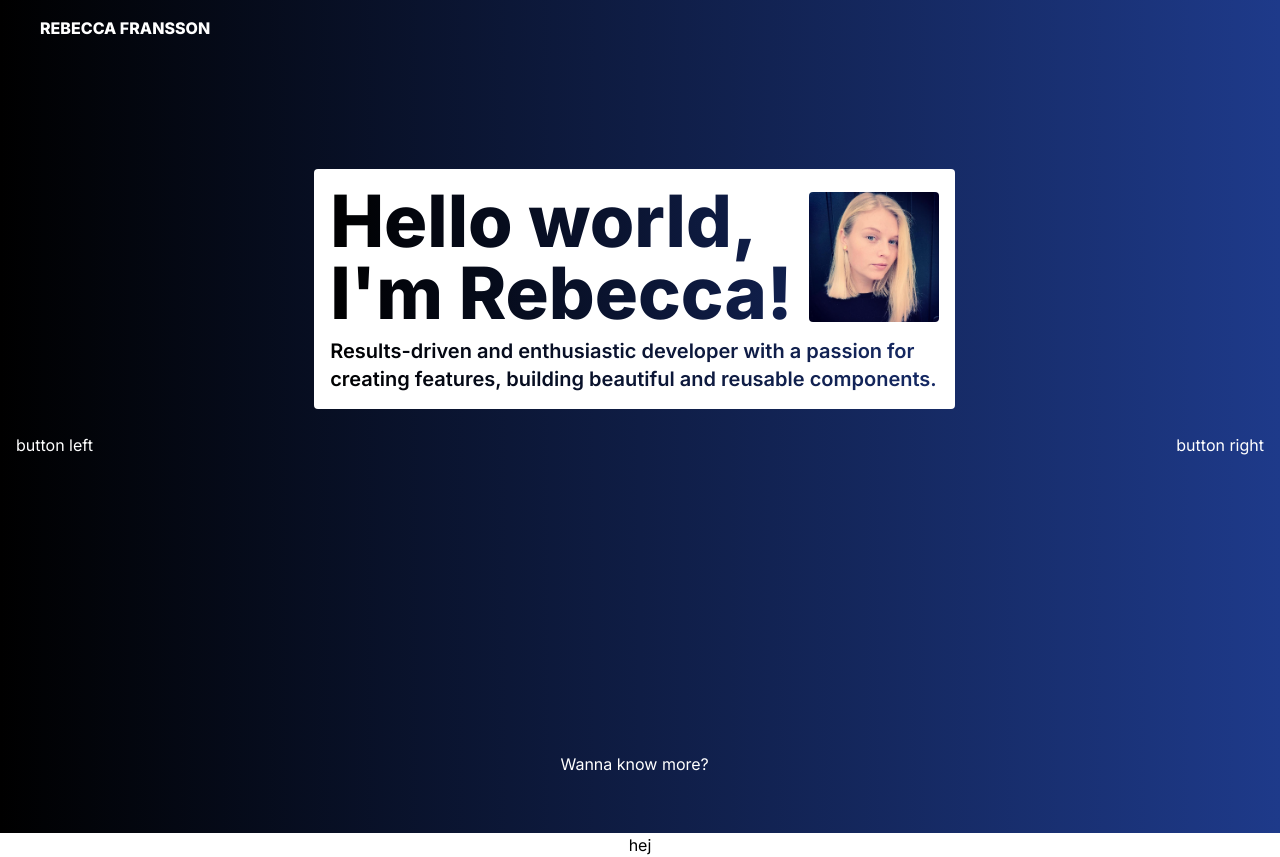
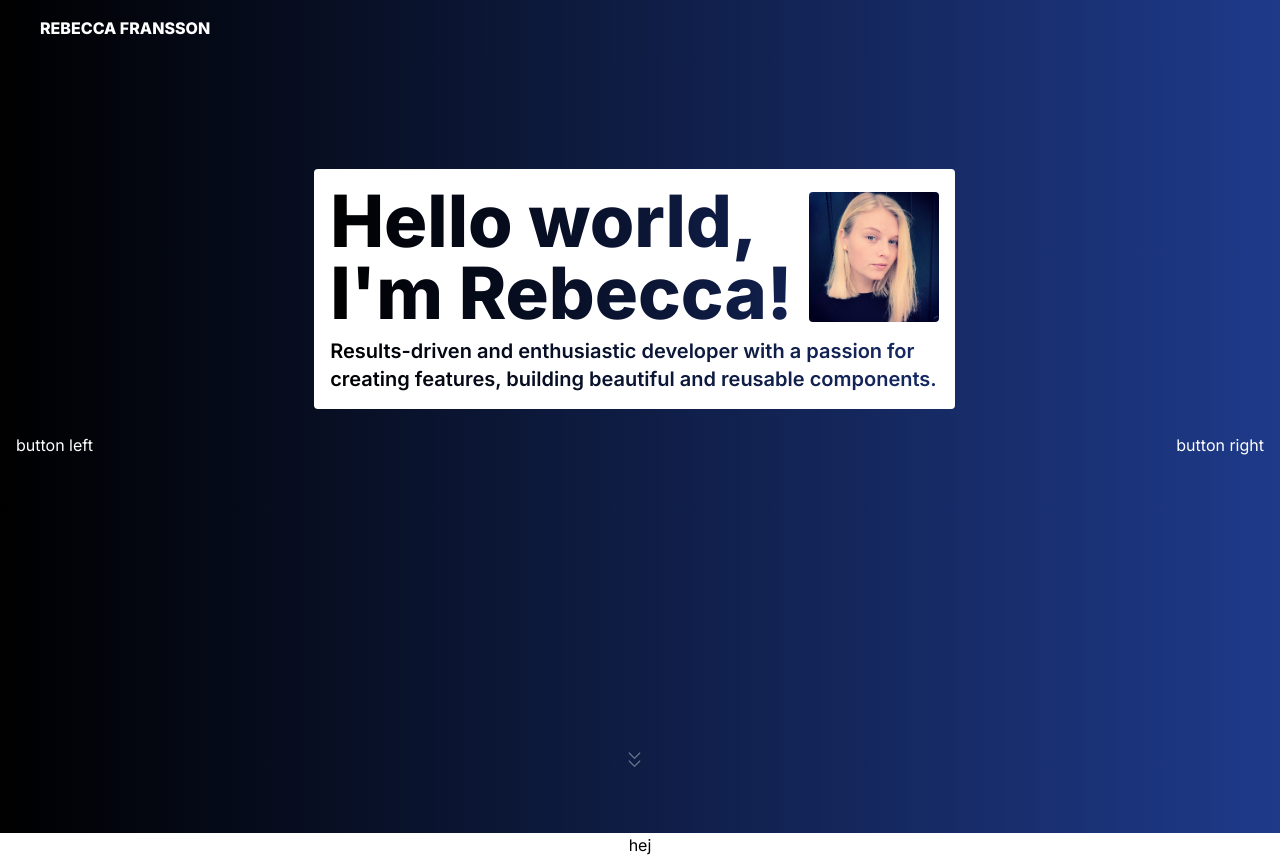
Before and after one commit to RebeccaFransson/portfolio, a Next.js app: page / in a window 1280 px wide. Built offline with nearby package versions, Linux system fonts and the light colour scheme.

Commit message:
ScrollPastMeButton

```diff
--- /dev/null
+++ b/app/_components/scrollPastMeButton.tsx
@@ -0,0 +1,31 @@
+"use client";
+
+export const ScrollPastMeButton = ({ id }: { id: string }) => {
+  const scrollTo = (hash: string) => {
+    document
+      .getElementById(hash)
+      ?.scrollIntoView({ behavior: "smooth", block: "start" });
+  };
+  return (
+    <button
+      id={id}
+      className="h-[65px] group flex flex-col items-center gap-2 hover:opacity-100 opacity-50 relative transition duration-500 animate-float -scroll-mt-20"
+      color="toned"
+      onClick={() => scrollTo(id)}
+    >
+      <svg
+        className=" rotate-90 fill-white "
+        xmlns="http://www.w3.org/2000/svg"
+        width="21"
+        height="21"
+        viewBox="0 0 21 21"
+      >
+        <path
+          fillRule="evenodd"
+          clipRule="evenodd"
+          d="M3.48043 15.4801C3.28517 15.6754 3.28517 15.992 3.48043 16.1872C3.67569 16.3825 3.99228 16.3825 4.18754 16.1872L9.52087 10.8539C9.71613 10.6586 9.71613 10.342 9.52087 10.1468L4.18754 4.81344C3.99228 4.61818 3.67569 4.61818 3.48043 4.81344C3.28517 5.0087 3.28517 5.32528 3.48043 5.52055L8.46021 10.5003L3.48043 15.4801ZM11.4804 15.4801C11.2852 15.6754 11.2852 15.992 11.4804 16.1872C11.6757 16.3825 11.9923 16.3825 12.1875 16.1872L17.5209 10.8539C17.7161 10.6586 17.7161 10.342 17.5209 10.1468L12.1875 4.81344C11.9923 4.61818 11.6757 4.61818 11.4804 4.81344C11.2852 5.0087 11.2852 5.32528 11.4804 5.52055L16.4602 10.5003L11.4804 15.4801Z"
+        />
+      </svg>
+    </button>
+  );
+};
--- a/app/page.tsx
+++ b/app/page.tsx
@@ -1,4 +1,5 @@
 import Image from "next/image";
+import { ScrollPastMeButton } from "./_components/scrollPastMeButton";
 
 export default function Home() {
   return (
@@ -32,7 +33,8 @@ export default function Home() {
               </div>
             </div>
           </div>
-          <div className="h-[65px]">Wanna know more?</div>
+
+          <ScrollPastMeButton id={"knowMore"} />
         </div>
         <div className="h-full  flex flex-col justify-center items-center">
           button right
--- a/tailwind.config.ts
+++ b/tailwind.config.ts
@@ -11,6 +11,18 @@ const config: Config = {
       colors: {
         blue: { 950: "#162A66" },
       },
+      animation: {
+        float: "upAndDown 4s ease-in infinite",
+      },
+      keyframes: {
+        upAndDown: {
+          "0%": { transform: "translateY(0)" },
+          "25%": { transform: "translateY(-4px)" },
+          "50%": { transform: "translateY(0px)" },
+          "75%": { transform: "translateY(4px)" },
+          "100%": { transform: "translateY(0px)" },
+        },
+      },
     },
   },
   plugins: [],
```
